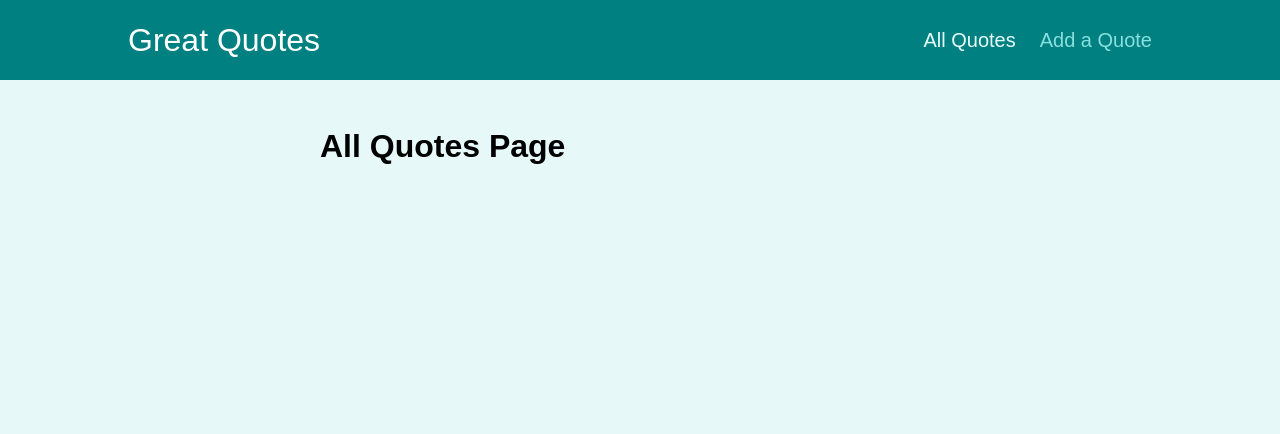
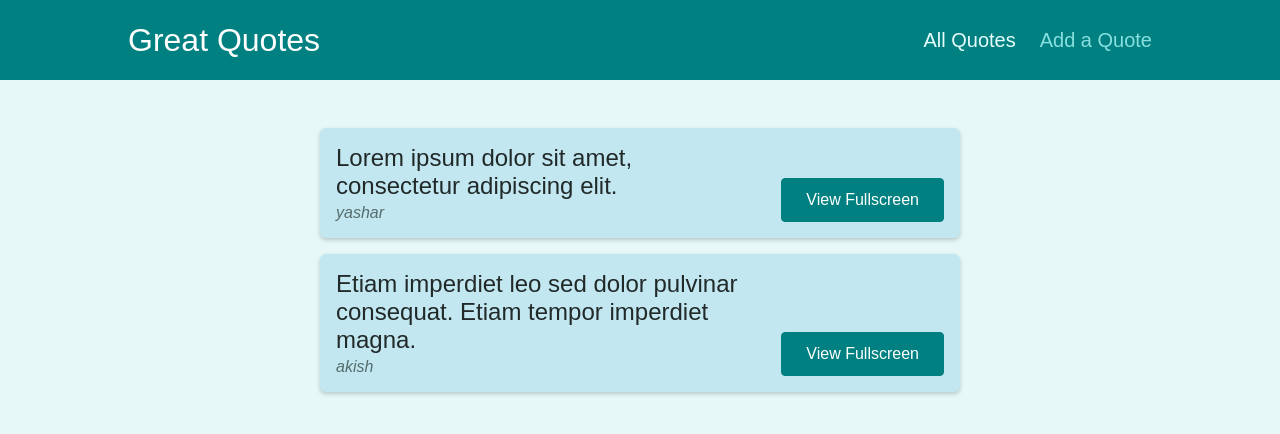
Before and after one commit to yashar-akish/React-Router-app_great-qoutes, a React (Create React App) app: page /quotes in a window 1280 px wide. Shown: the top 434 px of the page. Built offline with nearby package versions, Linux system fonts and the light colour scheme.

Commit message:
ummy data to display all quotes

```diff
--- a/src/pages/AllQuotes.js
+++ b/src/pages/AllQuotes.js
@@ -1,9 +1,15 @@
 
+import QuoteList from '../components/quotes/QuoteList';
+
+const DUMMY_QUOTES = [
+  {id: 'q1', author: 'yashar', text:'Lorem ipsum dolor sit amet, consectetur adipiscing elit.'},
+  {id: 'q2', author: 'akish', text:'Etiam imperdiet leo sed dolor pulvinar consequat. Etiam tempor imperdiet magna.'}
+]
 
 
 const AllQuotes = () => {
   return (
-    <h1>All Quotes Page</h1>
+    <QuoteList quotes={DUMMY_QUOTES}/>
   )
 };
 
```
